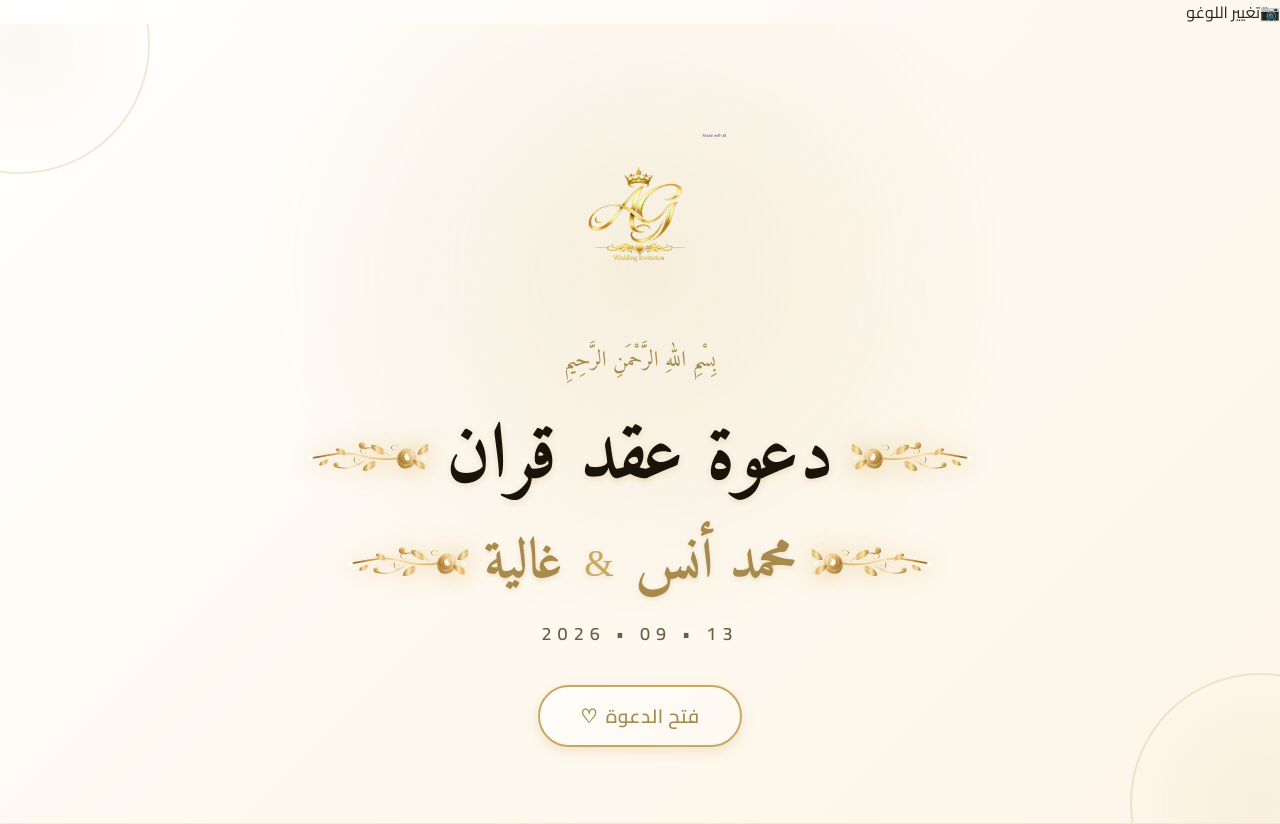
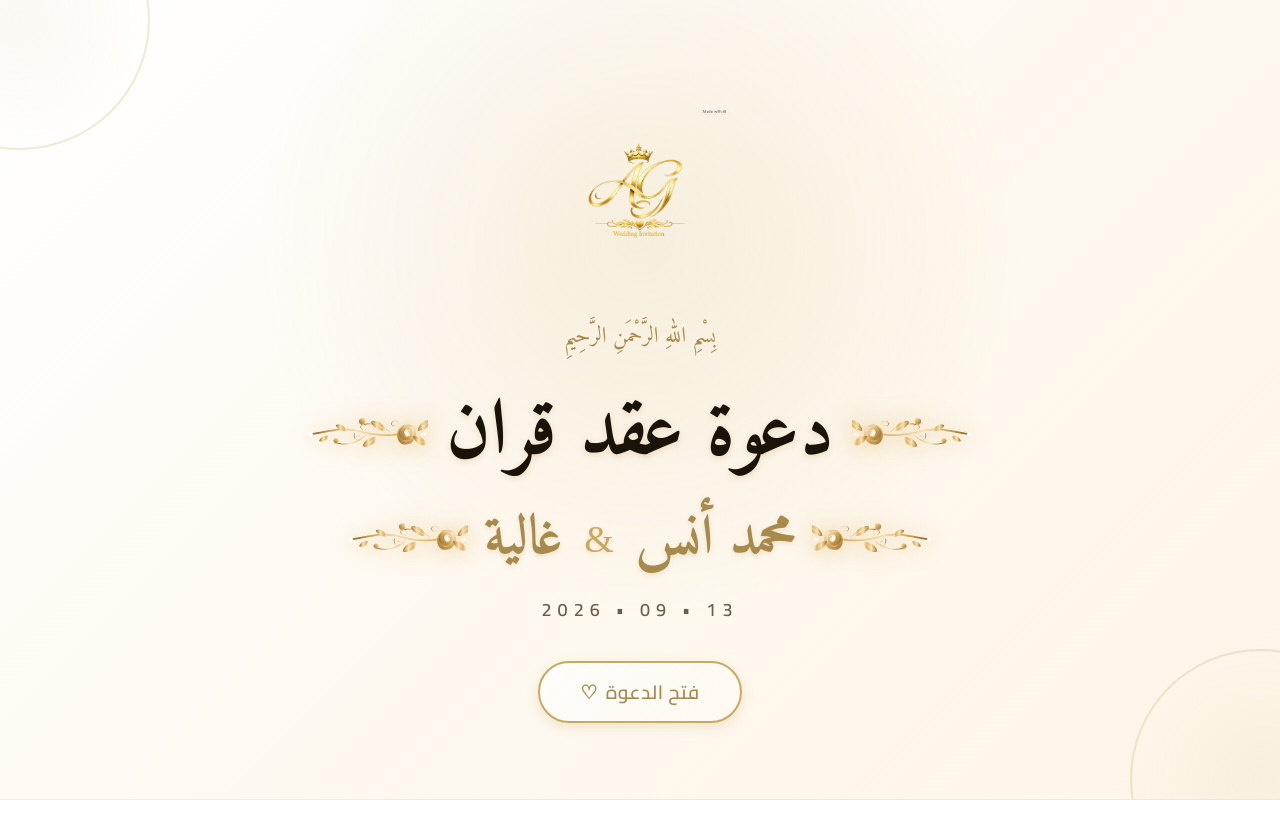
Before and after one commit to MohmmadAnasAlhussni/invite, a React (Vite) app: page / in a window 1280 px wide. After the commit the page ends 800 px from the top, so only its background shows below. Built offline with nearby package versions, Linux system fonts and the light colour scheme.

Commit message:
Remove custom logo upload button
Removed custom logo button from the App component.

```diff
--- a/src/App.tsx
+++ b/src/App.tsx
@@ -104,14 +104,7 @@ function App() {
       <audio ref={audioRef} src={AUDIO_PATH} preload="auto" loop />
 
       {/* زر عائم لتسهيل رفع اللوغو الخاص بك مباشرة من جهازك */}
-      <button
-        className="custom-logo-btn"
-        onClick={() => setShowLogoModal(true)}
-        title="تغيير اللوغو الخاص بك"
-      >
-        <span>📷</span>
-        <span>تغيير اللوغو</span>
-      </button>
+
 
       {/* نافذة رفع اللوغو */}
       {showLogoModal && (
```
